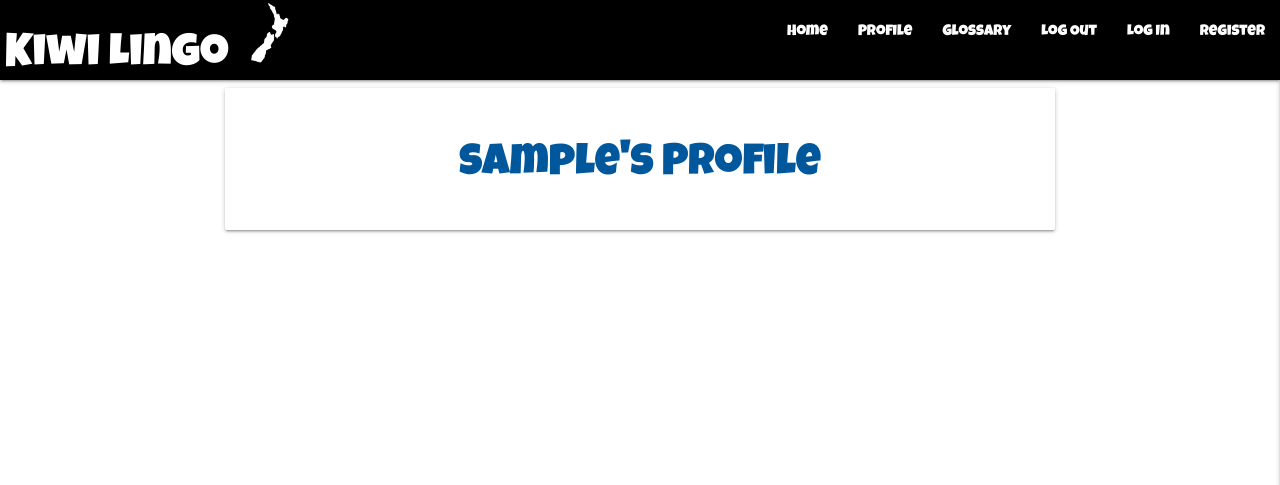
After one commit to elerel/ms3-kiwi-lingo, a Flask app: a page that uses templates/base.html in a window 1280 px wide. The commit adds this page. Shown: the top 485 px of the page. Run offline with Flask 2, Linux system fonts and the light colour scheme; the visitor is signed in with stand-in values (Sample User, id 1); a database or web service that is not in the repository returns one stand-in record (values such as "Sample title"); some libraries are stand-ins or nearby versions.

Commit message:
Added session user profile

```diff
--- a/app.py
+++ b/app.py
@@ -49,6 +49,7 @@ def register():
             # put the new user into 'session' cookie
             session["user"] = request.form.get("username")
             flash("Ripper! You've created your profile page!")
+            return redirect(url_for("profile", username=session["user"]))
             return render_template("register.html")
 
         flash("Yeah, nah mate. Passwords do not match.")
@@ -68,7 +69,11 @@ def login():
             if check_password_hash(
                 existing_user["password"], request.form.get("password")):
                     session["user"] = request.form.get("username")
-                    flash("Haera Ra, {}".format(request.form.get("username")))
+                    flash("Haera Ra, {}".format(
+                        request.form.get("username")))
+                    return redirect(url_for(
+                        "profile", username=session["user"]))
+
             else:
                 # invalid password
                 flash("Incorrect Username and/or Password")
@@ -80,6 +85,14 @@ def login():
     return render_template("login.html")
 
 
+@app.route("/profile/<username>", methods=["GET", "POST"])
+def profile(username):
+    # grab the session user's username from db
+    username = mongo.db.users.find_one(
+        {"username": session["user"]})["username"]
+    return render_template("profile.html", username=username)
+
+
 if __name__ == "__main__":
     app.run(host=os.environ.get("IP"),
     port=int(os.environ.get("PORT")),
--- a/static/css/style.css
+++ b/static/css/style.css
@@ -40,7 +40,8 @@ nav.nav-extended .nav-wrapper {
 
 
 /*Register Page*/
-.register-page {
+.register-page,
+.login-page {
     background-color: orange;
 }
 
--- a/templates/base.html
+++ b/templates/base.html
@@ -39,7 +39,7 @@
                 <a href="#" data-target="mobile-demo" class="sidenav-trigger right"><i class="fas fa-bars"></i></a>
                 <ul class="right hide-on-med-and-down">
                     <li><a href="{{ url_for('get_words') }}">Home</a></li>
-                    <li><a href="#">Profile</a></li>
+                    <li><a href="{{ url_for('profile', username=session['user']) }}">Profile</a></li>
                     <li><a href="#">Glossary</a></li>
                     <li><a href="#">Log Out</a></li>
                     <li><a href="{{ url_for('login') }}">Log In</a></li>
@@ -55,7 +55,7 @@
                 <h4 class="mobile-brand-logo">Kiwi Lingo</h4>
             </li>
             <li><a href="{{ url_for('get_words') }}">Home</a></li>
-            <li><a href="#">Profile</a></li>
+            <li><a href="{{ url_for('profile', username=session['user']) }}">Profile</a></li>
             <li><a href="#">Glossary</a></li>
             <li><a href="#">Log Out</a></li>
             <li><a href="{{ url_for('login') }}">Log In</a></li>
--- /dev/null
+++ b/templates/profile.html
@@ -0,0 +1,17 @@
+{% extends "base.html" %}
+{% block content %}
+
+<div class="profile-page">
+
+
+    <div class="row">
+        <div class="col s12 m8 offset-m2">
+            <div class="card-panel">
+                <h3 class="center-align light-blue-text text-darken-4">
+                    {{ username }}'s Profile
+                </h3>
+            </div>
+        </div>
+    </div>
+
+    {% endblock %}
```
